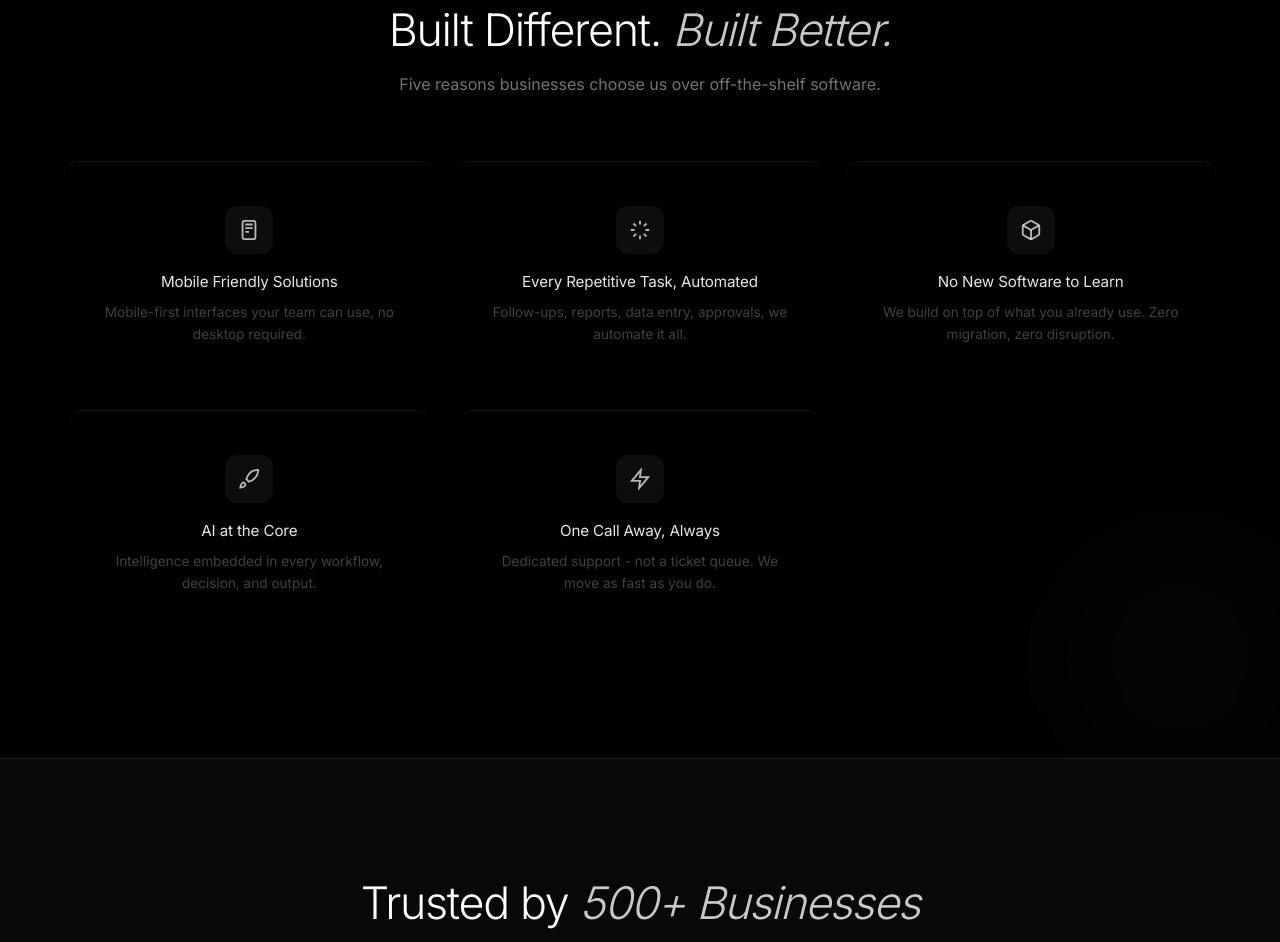
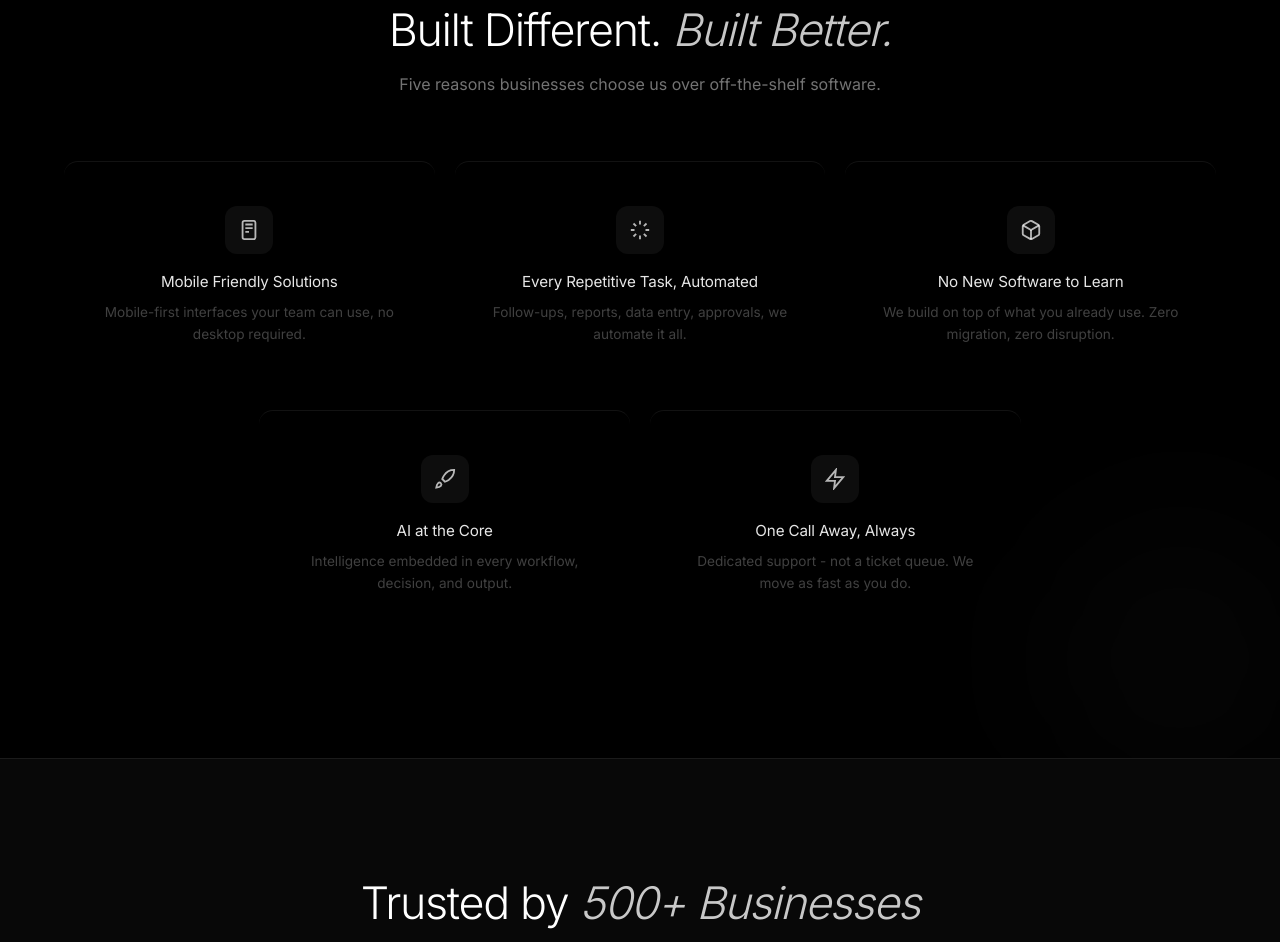
Before and after one commit to Adityahulk/akautomations, a website built with Vite: page index.html in a window 1280 px wide. Shown: the part 1755-2697 px from the top of the page. Built offline with nearby package versions, Linux system fonts and the light colour scheme.

Commit message:
logo png and alignment fixing

```diff
--- a/src/style.css
+++ b/src/style.css
@@ -935,13 +935,19 @@ img {
 }
 
 .why-grid-5 {
-  grid-template-columns: repeat(3, 1fr);
-}
-
-.why-grid-5 .why-card:nth-child(4),
+  grid-template-columns: repeat(6, minmax(0, 1fr));
+}
+
+.why-grid-5 .why-card {
+  grid-column: span 2;
+}
+
+.why-grid-5 .why-card:nth-child(4) {
+  grid-column: 2 / span 2;
+}
+
 .why-grid-5 .why-card:nth-child(5) {
-  max-width: 360px;
-  justify-self: center;
+  grid-column: 4 / span 2;
 }
 
 
```
Also changed, not shown: public/kalman-mark.svg.png (added).
